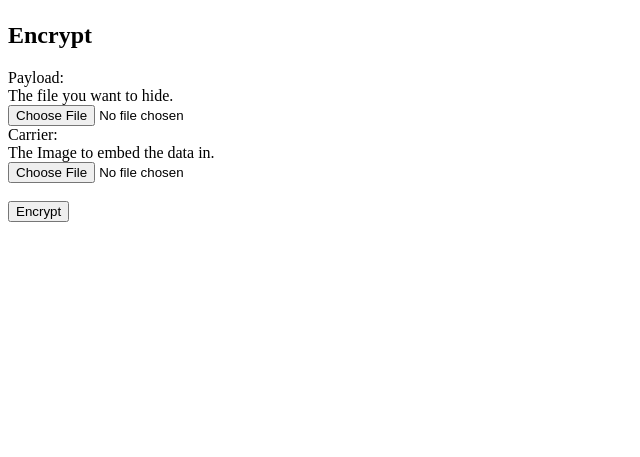
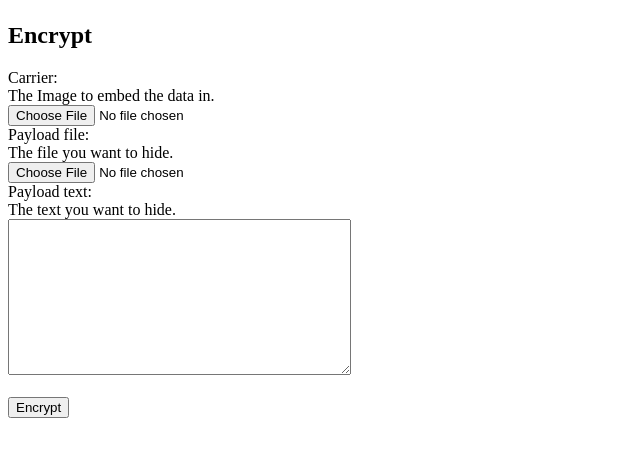
Before and after one commit to taajik/Stego_Tool, a Django app: page / in a window 1280 px wide. Shown: the part 58-515 px from the top of the page, without its empty margins (0-640 px from the left). Run offline with Django 5.2, Linux system fonts and the light colour scheme.

Commit message:
add processing functionality for encrypt and result page

```diff
--- a/stego/forms.py
+++ b/stego/forms.py
@@ -1,13 +1,37 @@
+
+import uuid
 
 from django import forms
 
-from .steganographer import stego_encrypt
-
 
 class EncryptForm(forms.Form):
-    payload = forms.FileField(help_text="The file you want to hide.")
     carrier = forms.ImageField(help_text="The Image to embed the data in.")
+    payload_file = forms.FileField(
+        required=False,
+        help_text="The file you want to hide."
+    )
+    payload_text = forms.CharField(
+        required=False,
+        widget=forms.Textarea,
+        help_text="The text you want to hide."
+    )
 
-    def encrypt(self):
-        print(self.cleaned_data["payload"])
-        print(self.cleaned_data["carrier"])
+    def save_files(self):
+        carrier = self.cleaned_data.get("carrier")
+        payload_file = self.cleaned_data.get("payload_file")
+        is_text = True
+        payload_input = self.cleaned_data.get("payload_text")
+
+        carrier_name = f"media/{uuid.uuid4()}_{carrier.name}"
+        with open(carrier_name, "wb+") as cf:
+            for chunk in carrier.chunks():
+                cf.write(chunk)
+
+        if payload_file:
+            is_text = False
+            payload_input = f"media/{uuid.uuid4()}_{payload_file.name}"
+            with open(payload_input, "wb+") as pf:
+                for chunk in payload_file.chunks():
+                    pf.write(chunk)
+
+        return carrier_name, payload_input, is_text
--- a/stego/templates/stego/encrypt.html
+++ b/stego/templates/stego/encrypt.html
@@ -10,7 +10,7 @@
 
 <h2>Encrypt</h2>
 
-<form enctype="multipart/form-data" method="post" action="{% url 'encrypt' %}">
+<form enctype="multipart/form-data" method="post" action="{% url 'stego:encrypt' %}">
     {% csrf_token %}
 
     {{ form.as_div }}
--- a/stego/urls.py
+++ b/stego/urls.py
@@ -4,6 +4,10 @@ from django.urls import path
 from . import views
 
 
+app_name = "stego"
+
 urlpatterns = [
-    path("", views.EncryptFormView.as_view(), name="encrypt")
+    path("", views.EncryptFormView.as_view(), name="encrypt"),
+    path("result/", views.ResultView.as_view(), name="result"),
+    path("process/", views.process_result, name="process"),
 ]
--- a/stego/views.py
+++ b/stego/views.py
@@ -1,14 +1,46 @@
 
+from django.http import StreamingHttpResponse
+from django.urls import reverse_lazy
+from django.views.generic.base import TemplateView
 from django.views.generic.edit import FormView
 
 from .forms import EncryptForm
+from .steganographer import stego_encrypt
 
 
 class EncryptFormView(FormView):
     template_name = "stego/encrypt.html"
     form_class = EncryptForm
-    success_url = "/result/"
+    success_url = reverse_lazy("stego:result")
 
     def form_valid(self, form):
-        form.encrypt()
+        carrier_name, payload, is_text = form.save_files()
+        self.request.session["is_encrypt"] = True
+        self.request.session["carrier"] = carrier_name
+        self.request.session["payload"] = payload
+        self.request.session["is_text"] = is_text
         return super().form_valid(form)
+
+
+class ResultView(TemplateView):
+    template_name = "stego/result.html"
+
+
+def run_stego(is_encrypt, carrier_file, payload_input, is_text):
+    if is_encrypt:
+        stego_encrypt(carrier_file, payload_input, is_text=is_text)
+    yield "/" + carrier_file
+
+
+def process_result(request):
+    response = StreamingHttpResponse(
+        run_stego(
+            request.session["is_encrypt"],
+            request.session["carrier"],
+            request.session["payload"],
+            request.session["is_text"],
+        ),
+        status=200,
+        content_type="text/event-stream"
+    )
+    return response
```
Also changed, not shown: stego/static/stego/js/get-result-downloadlink.js (added, +11 -0 lines), stego/templates/stego/result.html (added, +25 -0 lines).
